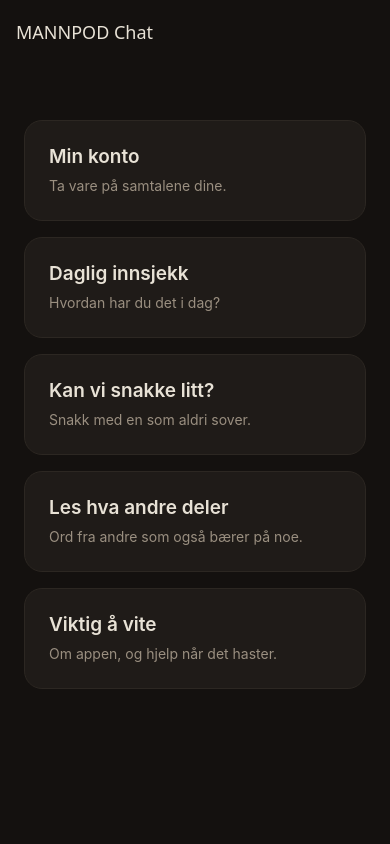
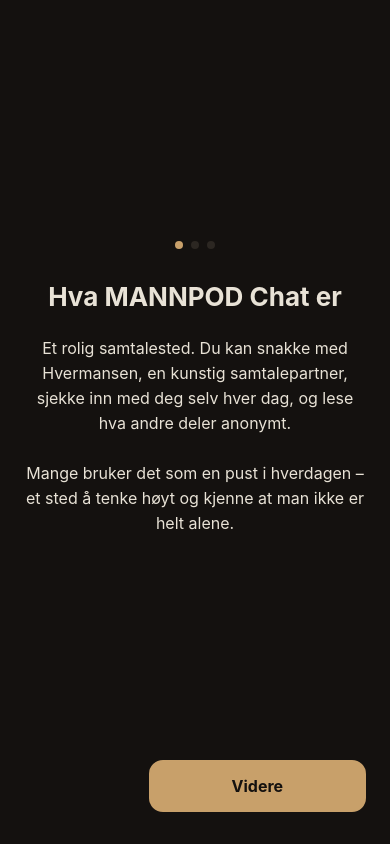
Before and after one commit to mortyolsen/mannpodplus, a React Native app: screen /Home in a window 390 px wide. Built offline with nearby package versions, Linux system fonts and the light colour scheme; no server answers.

Commit message:
Add onboarding for first-time users

```diff
--- a/App.js
+++ b/App.js
@@ -2,6 +2,7 @@
 import { createNativeStackNavigator } from "@react-navigation/native-stack";
 import { StatusBar } from "expo-status-bar";
 import { useEffect, useState } from "react";
+import { Platform } from "react-native";
 import { colors } from "./theme";
 import { supabase } from "./supabaseClient";
 import HomeScreen from "./screens/HomeScreen";
@@ -15,11 +16,34 @@
 import ConversationsScreen from "./screens/ConversationsScreen";
 import PrivacyScreen from "./screens/PrivacyScreen";
 import TermsScreen from "./screens/TermsScreen";
+import OnboardingScreen from "./screens/OnboardingScreen";
 
 const Stack = createNativeStackNavigator();
 
+// Key we store in the browser to remember the user has seen onboarding.
+const ONBOARDING_KEY = "mannpod_onboarded_v1";
+
+// Tiny safe helpers — on web we read/write localStorage; on native it's a no-op for now.
+function readOnboardedFlag() {
+  try {
+    if (Platform.OS === "web" && typeof window !== "undefined") {
+      return window.localStorage.getItem(ONBOARDING_KEY) === "true";
+    }
+  } catch (_e) {}
+  return false;
+}
+
+function writeOnboardedFlag() {
+  try {
+    if (Platform.OS === "web" && typeof window !== "undefined") {
+      window.localStorage.setItem(ONBOARDING_KEY, "true");
+    }
+  } catch (_e) {}
+}
+
 export default function App() {
   const [ready, setReady] = useState(false);
+  const [needsOnboarding, setNeedsOnboarding] = useState(false);
 
   useEffect(() => {
     async function signInQuietly() {
@@ -44,13 +68,27 @@
       } catch (e) {
         console.error("STARTUP CRASH:", e.message);
       }
+
+      // Check if the user has seen onboarding before.
+      const onboarded = readOnboardedFlag();
+      setNeedsOnboarding(!onboarded);
+
       setReady(true);
     }
     signInQuietly();
   }, []);
 
+  function finishOnboarding() {
+    writeOnboardedFlag();
+    setNeedsOnboarding(false);
+  }
+
   if (!ready) {
     return <LoadingScreen />;
+  }
+
+  if (needsOnboarding) {
+    return <OnboardingScreen onDone={finishOnboarding} />;
   }
 
   return (
--- /dev/null
+++ b/screens/OnboardingScreen.js
@@ -0,0 +1,160 @@
+// screens/OnboardingScreen.js
+import { useState } from "react";
+import {
+  Pressable,
+  ScrollView,
+  StyleSheet,
+  Text,
+  View,
+} from "react-native";
+import { colors, spacing } from "../theme";
+
+const STEPS = [
+  {
+    title: "Hva MANNPOD Chat er",
+    body:
+      "Et rolig samtalested. Du kan snakke med Hvermansen, en kunstig samtalepartner, sjekke inn med deg selv hver dag, og lese hva andre deler anonymt.\n\nMange bruker det som en pust i hverdagen – et sted å tenke høyt og kjenne at man ikke er helt alene.",
+  },
+  {
+    title: "Hva det ikke er",
+    body:
+      "MANNPOD Chat er ikke helsehjelp. Hvermansen er ikke lege, terapeut eller psykolog – han er en språkmodell med en varm tone.\n\nAppen er heller ikke ment for akutte kriser. Hvis du er i fare for deg selv eller andre, ring 113. Trenger du noen å snakke med nå, ring 116 123 (Mental Helse, hele døgnet).",
+  },
+  {
+    title: "Slik bruker du den",
+    body:
+      "Du er anonym fra start. Vil du beholde samtalene dine på tvers av telefon og PC, kan du opprette en konto under «Min konto».\n\nDet er ingen riktig måte å bruke appen på. Skriv når du har noe på hjertet. La det ligge når du ikke trenger det.",
+  },
+];
+
+export default function OnboardingScreen({ onDone }) {
+  const [stepIndex, setStepIndex] = useState(0);
+  const step = STEPS[stepIndex];
+  const isLast = stepIndex === STEPS.length - 1;
+
+  function next() {
+    if (isLast) {
+      onDone();
+    } else {
+      setStepIndex(stepIndex + 1);
+    }
+  }
+
+  function back() {
+    if (stepIndex > 0) setStepIndex(stepIndex - 1);
+  }
+
+  return (
+    <View style={styles.screen}>
+      <ScrollView contentContainerStyle={styles.content}>
+        <View style={styles.dots}>
+          {STEPS.map((_, i) => (
+            <View
+              key={i}
+              style={[
+                styles.dot,
+                i === stepIndex ? styles.dotActive : styles.dotIdle,
+              ]}
+            />
+          ))}
+        </View>
+
+        <Text style={styles.title}>{step.title}</Text>
+        <Text style={styles.body}>{step.body}</Text>
+      </ScrollView>
+
+      <View style={styles.footer}>
+        {stepIndex > 0 ? (
+          <Pressable
+            onPress={back}
+            style={({ pressed }) => [
+              styles.buttonOutline,
+              pressed && styles.buttonPressed,
+            ]}
+          >
+            <Text style={styles.buttonOutlineText}>Tilbake</Text>
+          </Pressable>
+        ) : (
+          <View style={{ flex: 1 }} />
+        )}
+
+        <Pressable
+          onPress={next}
+          style={({ pressed }) => [
+            styles.button,
+            pressed && styles.buttonPressed,
+          ]}
+        >
+          <Text style={styles.buttonText}>
+            {isLast ? "Jeg forstår – la oss begynne" : "Videre"}
+          </Text>
+        </Pressable>
+      </View>
+    </View>
+  );
+}
+
+const styles = StyleSheet.create({
+  screen: { flex: 1, backgroundColor: colors.background },
+  content: {
+    flexGrow: 1,
+    padding: spacing.lg,
+    paddingTop: spacing.xl * 2,
+    justifyContent: "center",
+  },
+  dots: {
+    flexDirection: "row",
+    justifyContent: "center",
+    marginBottom: spacing.xl,
+    gap: 8,
+  },
+  dot: {
+    width: 8,
+    height: 8,
+    borderRadius: 4,
+  },
+  dotActive: { backgroundColor: colors.accent },
+  dotIdle: { backgroundColor: colors.cardBorder },
+  title: {
+    color: colors.textPrimary,
+    fontSize: 26,
+    fontWeight: "700",
+    marginBottom: spacing.lg,
+    textAlign: "center",
+  },
+  body: {
+    color: colors.textPrimary,
+    fontSize: 16,
+    lineHeight: 25,
+    textAlign: "center",
+  },
+  footer: {
+    flexDirection: "row",
+    alignItems: "center",
+    gap: spacing.md,
+    padding: spacing.lg,
+    paddingBottom: spacing.xl,
+  },
+  button: {
+    flex: 2,
+    backgroundColor: colors.accent,
+    borderRadius: 14,
+    paddingVertical: spacing.md,
+    alignItems: "center",
+  },
+  buttonText: { color: colors.background, fontSize: 16, fontWeight: "700" },
+  buttonOutline: {
+    flex: 1,
+    borderColor: colors.cardBorder,
+    borderWidth: 1,
+    borderRadius: 14,
+    paddingVertical: spacing.md,
+    alignItems: "center",
+  },
+  buttonOutlineText: {
+    color: colors.textPrimary,
+    fontSize: 16,
+    fontWeight: "600",
+  },
+  buttonPressed: { opacity: 0.8 },
+});
```
